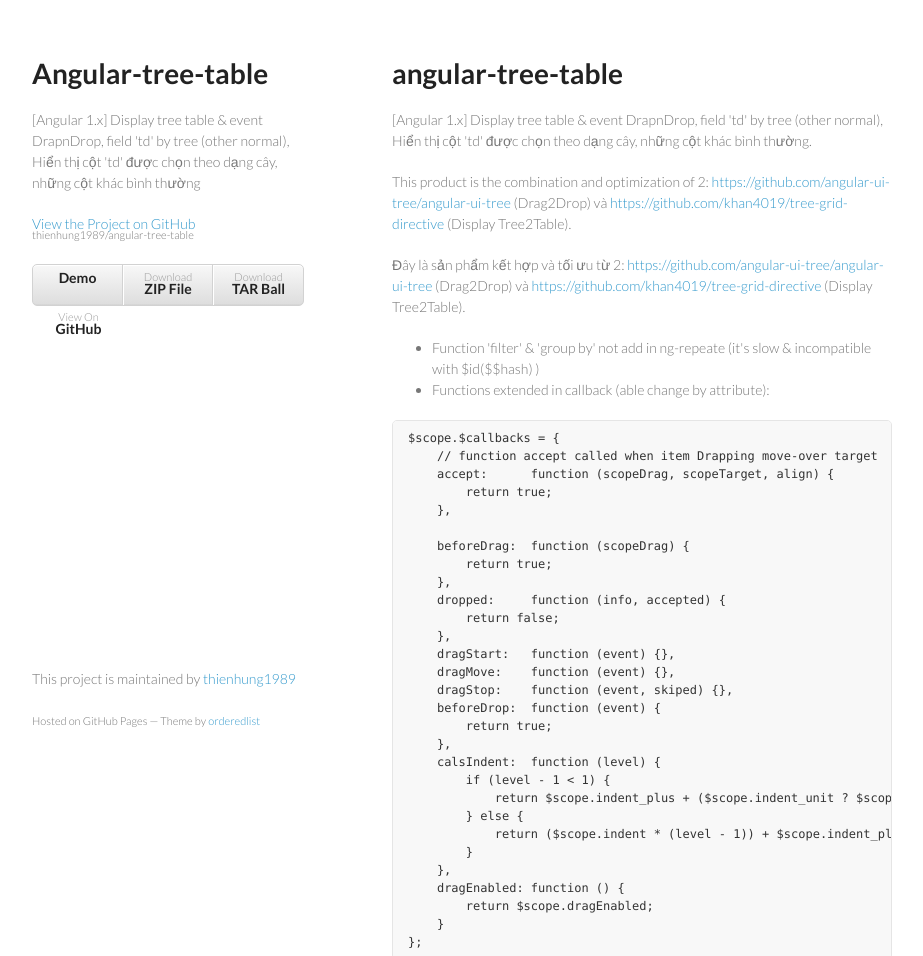
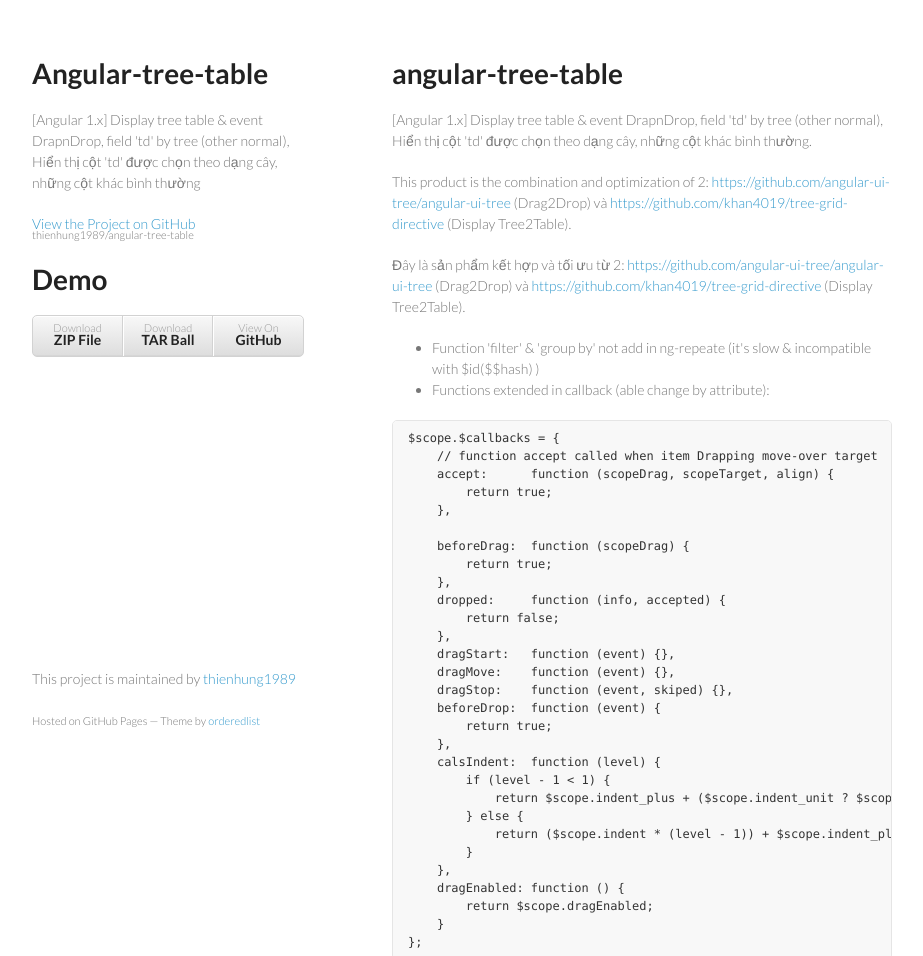
Before and after one commit to thienhung1989/angular-tree-dnd, a plain HTML site: page index.html in a window 1280 px wide. Shown: the top 956 px of the page, without its empty margins (178-1101 px from the left). Drawn offline with Linux system fonts and the light colour scheme.

Commit message:
Update index.html

```diff
--- a/index.html
+++ b/index.html
@@ -20,9 +20,9 @@
 
         <p class="view"><a href="https://github.com/thienhung1989/angular-tree-table">View the Project on GitHub <small>thienhung1989/angular-tree-table</small></a></p>
 
+        <h1><a href="http://thienhung1989.github.io/angular-tree-table/demo"><strong>Demo</strong></a></h1>
 
         <ul>
-          <li><a href="http://thienhung1989.github.io/angular-tree-table/demo"><strong>Demo</strong></a></li>
           <li><a href="https://github.com/thienhung1989/angular-tree-table/zipball/master">Download <strong>ZIP File</strong></a></li>
           <li><a href="https://github.com/thienhung1989/angular-tree-table/tarball/master">Download <strong>TAR Ball</strong></a></li>
           <li><a href="https://github.com/thienhung1989/angular-tree-table">View On <strong>GitHub</strong></a></li>
```
